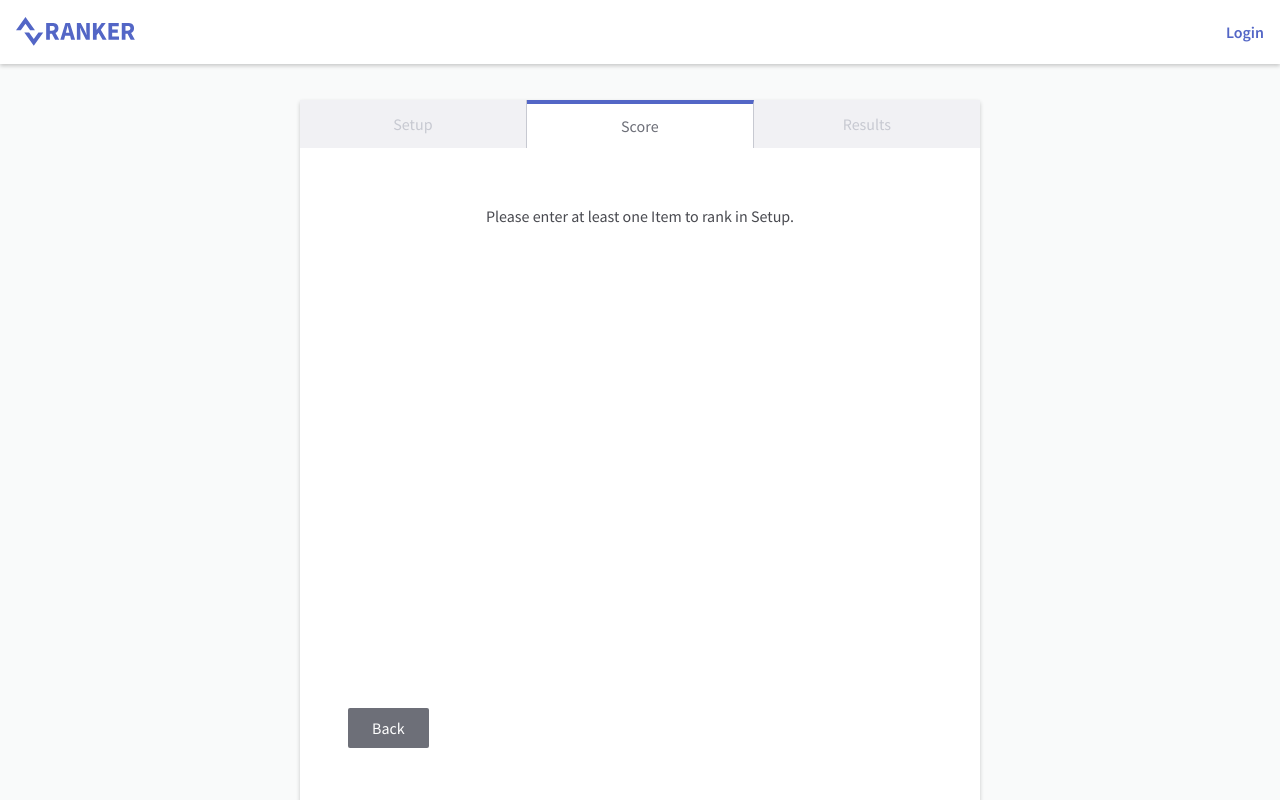
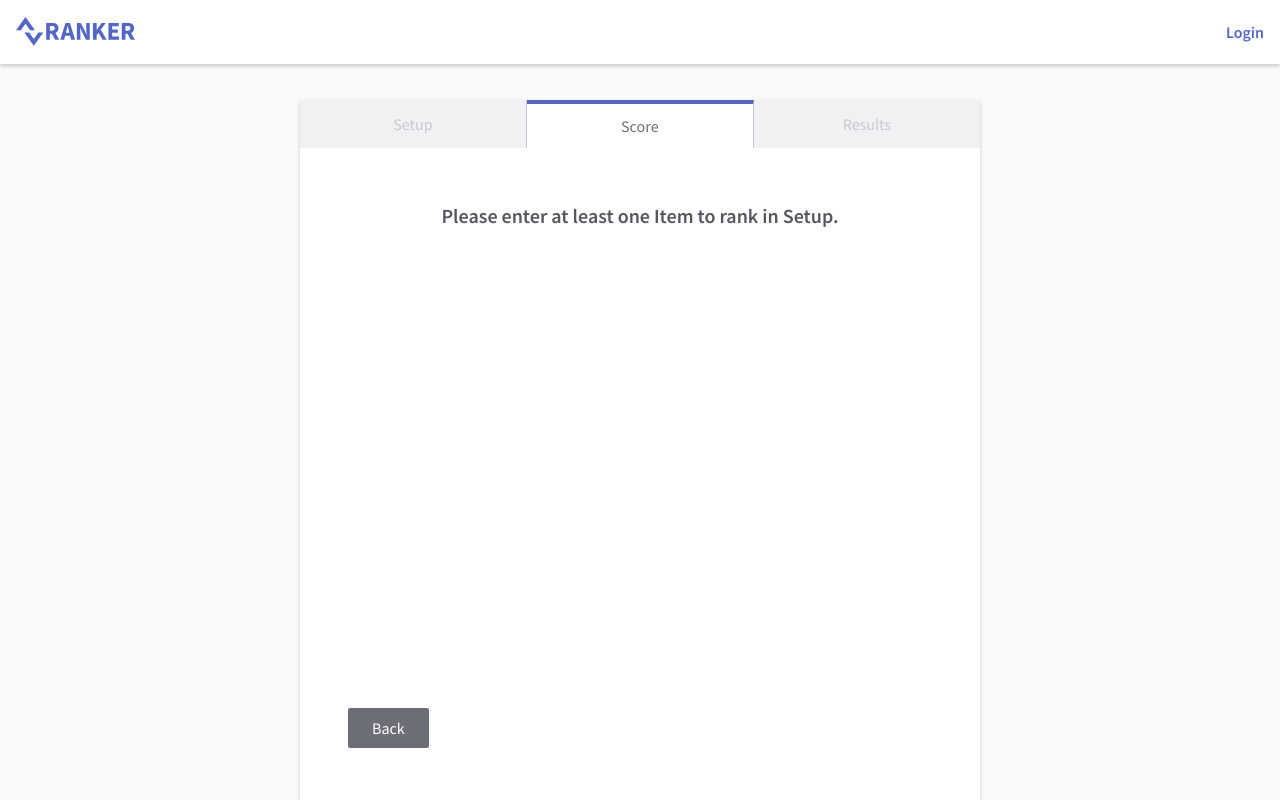
Before and after one commit to bcorey85/ranker-frontend, a React (Create React App) app: page /form in a window 1280 px wide. Both pictures are taken after a click on the button "Score". Shown: the top 800 px of the page. Built offline with nearby package versions, Linux system fonts and the light colour scheme.

Commit message:
update error boundary on second element

```diff
--- a/src/components/Form/FormErrorBoundary.js
+++ b/src/components/Form/FormErrorBoundary.js
@@ -8,9 +8,9 @@ const FormErrorBoundary = ({ formState, children }) => {
 
 	if (emptyFormCheck.itemsEmpty) {
 		return (
-			<div className='form-errorboundary'>
+			<h3 className='form-errorboundary'>
 				Please enter at least one Item to rank in Setup.
-			</div>
+			</h3>
 		);
 	}
 
```
